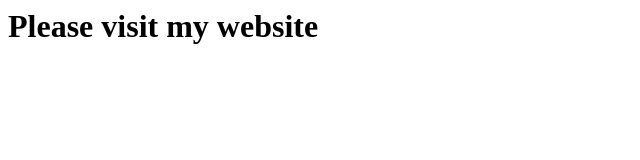
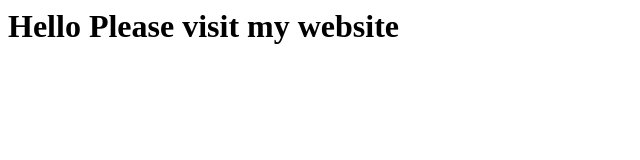
Before and after one commit to swati-zampal/myhtmlproject, a plain HTML site: page index.html in a window 1280 px wide. Shown: the whole page, without its empty margins (0-640 px from the left). Drawn offline with Linux system fonts and the light colour scheme.

Commit message:
third try

```diff
--- a/index.html
+++ b/index.html
@@ -1 +1 @@
-<h1>Please visit my website </h1>
+<h1>Hello Please visit my website </h1>
```
